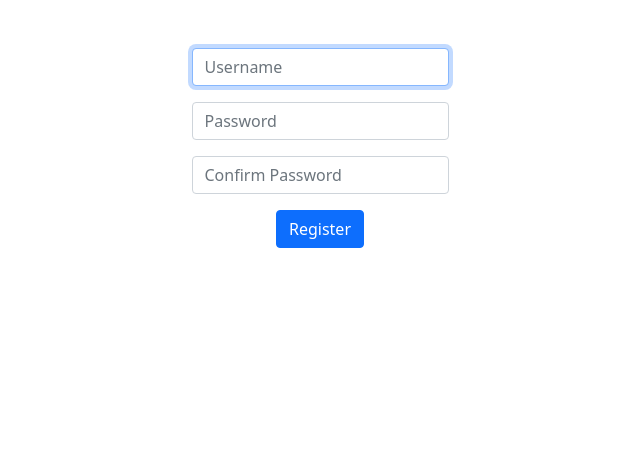
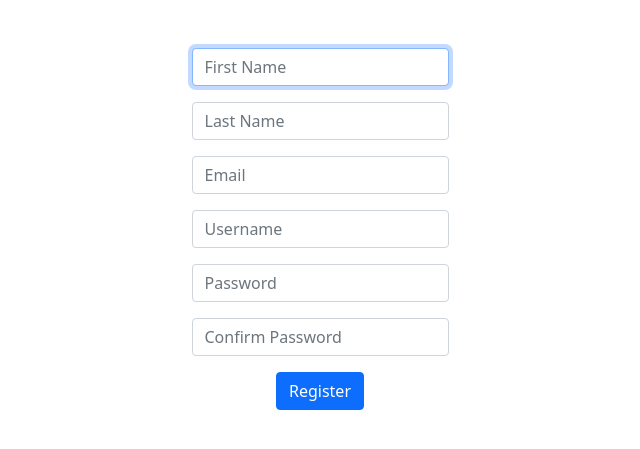
Before and after one commit to ohDoxy/CS50-Final-Project, a Flask app: page /register in a window 1280 px wide. Shown: the part 76-525 px from the top of the page, without its empty margins (320-960 px from the left). Run offline with Flask 2, Linux system fonts and the light colour scheme; some libraries are stand-ins or nearby versions.

Commit message:
Add first name, last name, email fields into register

```diff
--- a/app.py
+++ b/app.py
@@ -1,4 +1,5 @@
 import os
+from re import A
 
 from cs50 import SQL
 from flask import Flask, flash, redirect, render_template, request, session
@@ -91,9 +92,22 @@ def register():
     # Check to see if user accesses by form
     if request.method == "POST":
         # Initialize all field values
+        first_name = request.form.get("first-name")
+        last_name = request.form.get("last-name")
+        email = request.form.get("email")
         username = request.form.get("username")
         password = request.form.get("password")
         confirmation = request.form.get("confirmation")
+
+        # Check for vacant fields
+        if not first_name:
+            return apology("must provide first name")
+
+        if not last_name:
+            return apology("must provide last name")
+
+        if not email:
+            return apology("must provide email")
 
         # Check if there is a username and password
         if not username or not password:
@@ -102,6 +116,11 @@ def register():
         # Check to see if confirmation password match
         if password != confirmation:
             return apology("passwords do not match")
+
+        # Check to see if email is already used
+        rows = db.execute("SELECT * FROM users WHERE email = ?", email)
+        if len(rows) != 0:
+            return apology("email already in use")
 
         # Check to see if username already exists
         rows = db.execute("SELECT * FROM users WHERE username = ?", username)
--- a/templates/index.html
+++ b/templates/index.html
@@ -4,6 +4,6 @@
     Index
 {% endblock %}
 
-{% block body %}
-    <h1>Index</h1>
+{% block main %}
+    <h1>Welcome!</h1>
 {% endblock %}
--- a/templates/register.html
+++ b/templates/register.html
@@ -7,7 +7,16 @@
 {% block main %}
     <form action="/register" method="post">
         <div class="mb-3">
-            <input autocomplete="off" autofocus class="form-control mx-auto w-auto" id="username" name="username" placeholder="Username" type="text">
+            <input autocomplete="off" autofocus class="form-control mx-auto w-auto" id="username" name="first-name" placeholder="First Name" type="text">
+        </div>
+        <div class="mb-3">
+            <input autocomplete="off" class="form-control mx-auto w-auto" id="username" name="last-name" placeholder="Last Name" type="text">
+        </div>
+        <div class="mb-3">
+            <input autocomplete="off" class="form-control mx-auto w-auto" id="username" name="email" placeholder="Email" type="text">
+        </div>
+        <div class="mb-3">
+            <input autocomplete="off" class="form-control mx-auto w-auto" id="username" name="username" placeholder="Username" type="text">
         </div>
         <div class="mb-3">
             <input class="form-control mx-auto w-auto" id="password" name="password" placeholder="Password" type="password">
```
Also changed, not shown: website.db, 2 other files.
